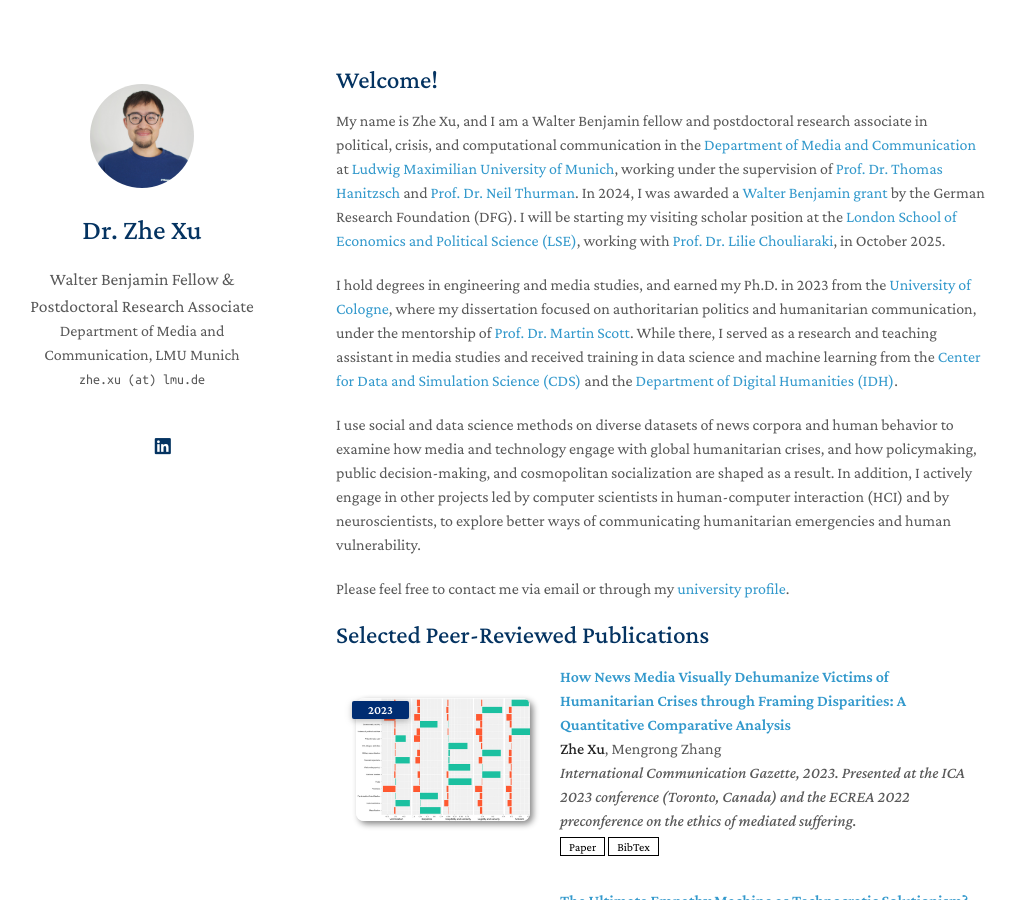
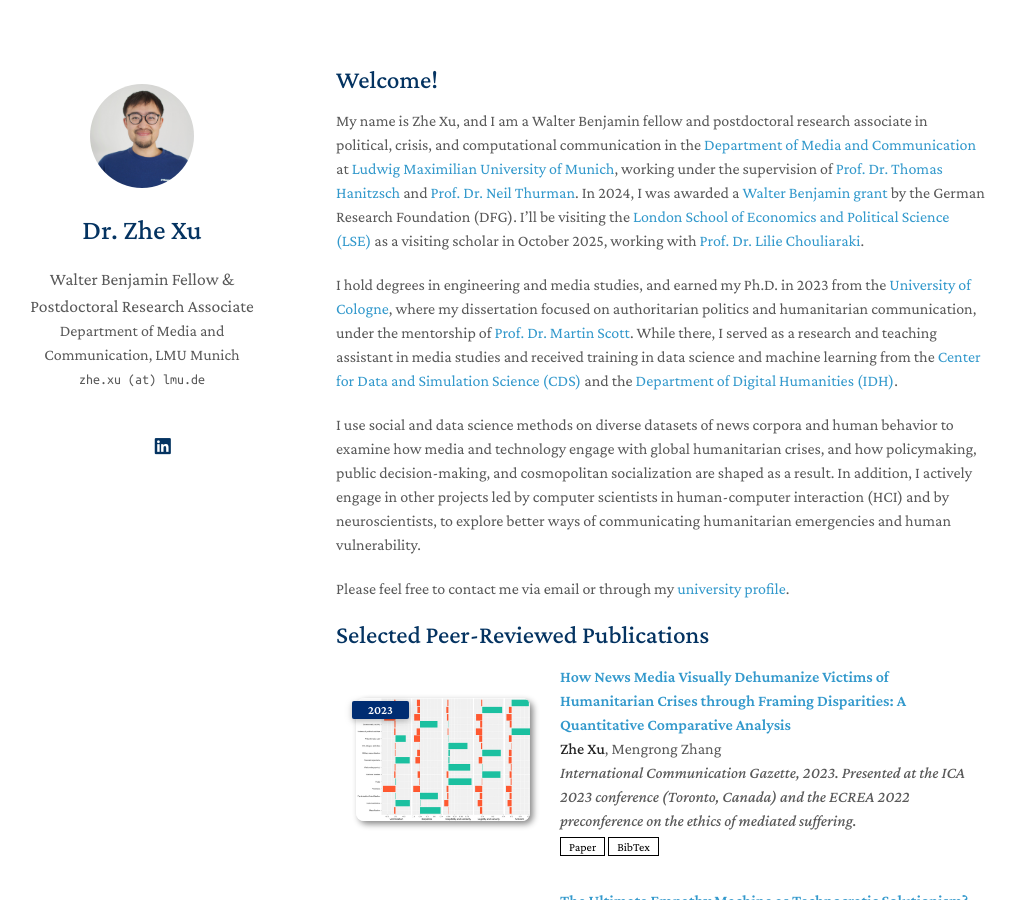
Before and after one commit to zhexuphd/home, a Jekyll site: the page built from index.md, in a window 1280 px wide and 900 px high. Shown: the whole window, without its empty margins (134-1149 px from the left). Built offline with Jekyll 4.4.1, drawn with Linux system fonts in a browser that asks for light colours; a style sheet for code colours, icons or effects is not loaded; our own code applies the rules of GitHub Pages for plain Markdown files.

Commit message:
Update index.md

```diff
--- a/index.md
+++ b/index.md
@@ -3,7 +3,7 @@
 ---
 
 ## Welcome!
-My name is Zhe Xu, and I am a Walter Benjamin fellow and postdoctoral research associate in political, crisis, and computational communication in the [Department of Media and Communication](https://www.ifkw.uni-muenchen.de/index.html) at [Ludwig Maximilian University of Munich](https://www.lmu.de/en/), working under the supervision of [Prof. Dr. Thomas Hanitzsch](https://www.ifkw.uni-muenchen.de/organisation/personen/professoren/hanitzsch_thomas/index.html) and [Prof. Dr. Neil Thurman](https://neilthurman.com/). In 2024, I was awarded a [Walter Benjamin grant](https://www.dfg.de/en/research-funding/funding-opportunities/programmes/individual/walter-benjamin) by the German Research Foundation (DFG). I will be starting my visiting scholar position at the [London School of Economics and Political Science (LSE)](https://www.lse.ac.uk/), working with [Prof. Dr. Lilie Chouliaraki](https://www.lse.ac.uk/media-and-communications/people/academic-staff/lilie-chouliaraki), in October 2025.
+My name is Zhe Xu, and I am a Walter Benjamin fellow and postdoctoral research associate in political, crisis, and computational communication in the [Department of Media and Communication](https://www.ifkw.uni-muenchen.de/index.html) at [Ludwig Maximilian University of Munich](https://www.lmu.de/en/), working under the supervision of [Prof. Dr. Thomas Hanitzsch](https://www.ifkw.uni-muenchen.de/organisation/personen/professoren/hanitzsch_thomas/index.html) and [Prof. Dr. Neil Thurman](https://neilthurman.com/). In 2024, I was awarded a [Walter Benjamin grant](https://www.dfg.de/en/research-funding/funding-opportunities/programmes/individual/walter-benjamin) by the German Research Foundation (DFG). I’ll be visiting the [London School of Economics and Political Science (LSE)](https://www.lse.ac.uk/) as a visiting scholar in October 2025, working with [Prof. Dr. Lilie Chouliaraki](https://www.lse.ac.uk/media-and-communications/people/academic-staff/lilie-chouliaraki).
 
 I hold degrees in engineering and media studies, and earned my Ph.D. in 2023 from the [University of Cologne](https://www.uni-koeln.de/en/), where my dissertation focused on authoritarian politics and humanitarian communication, under the mentorship of [Prof. Dr. Martin Scott](https://research-portal.uea.ac.uk/en/persons/martin-scott). While there, I served as a research and teaching assistant in media studies and received training in data science and machine learning from the [Center for Data and Simulation Science (CDS)](https://cds.uni-koeln.de/en/) and the [Department of Digital Humanities (IDH)](https://dh.phil-fak.uni-koeln.de/).
 
```
